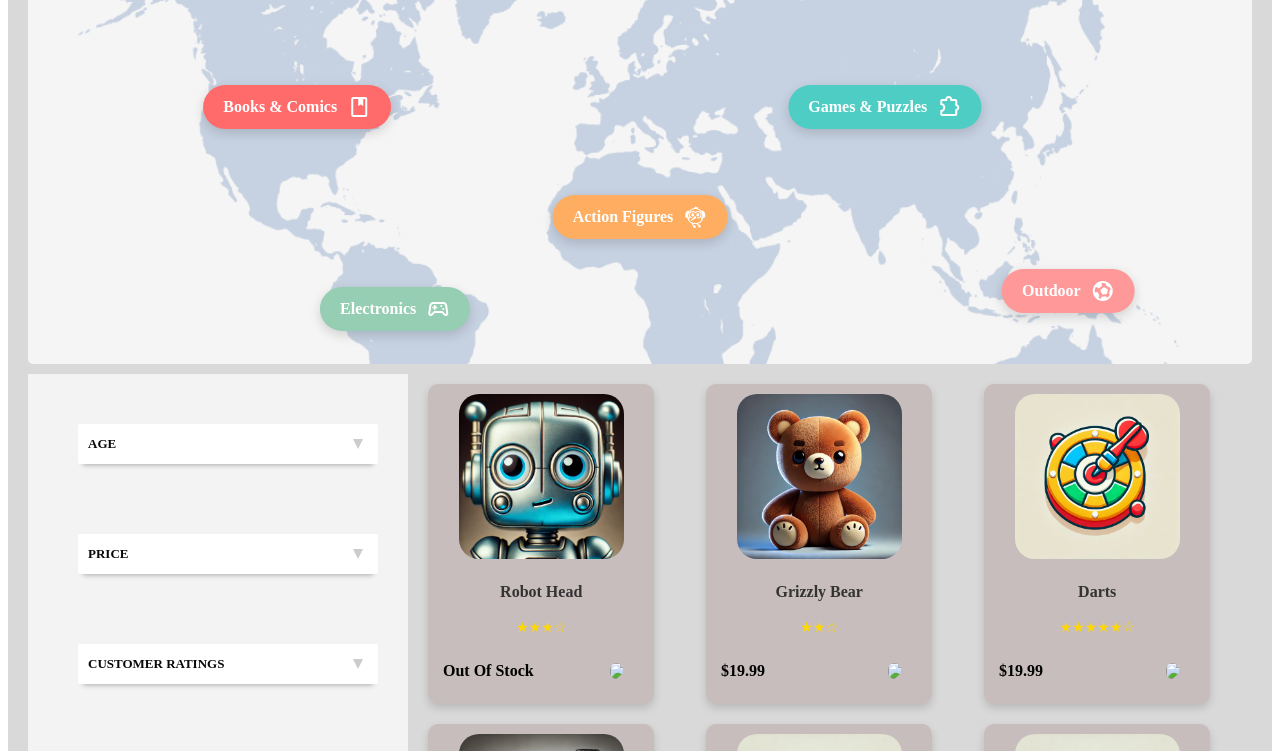
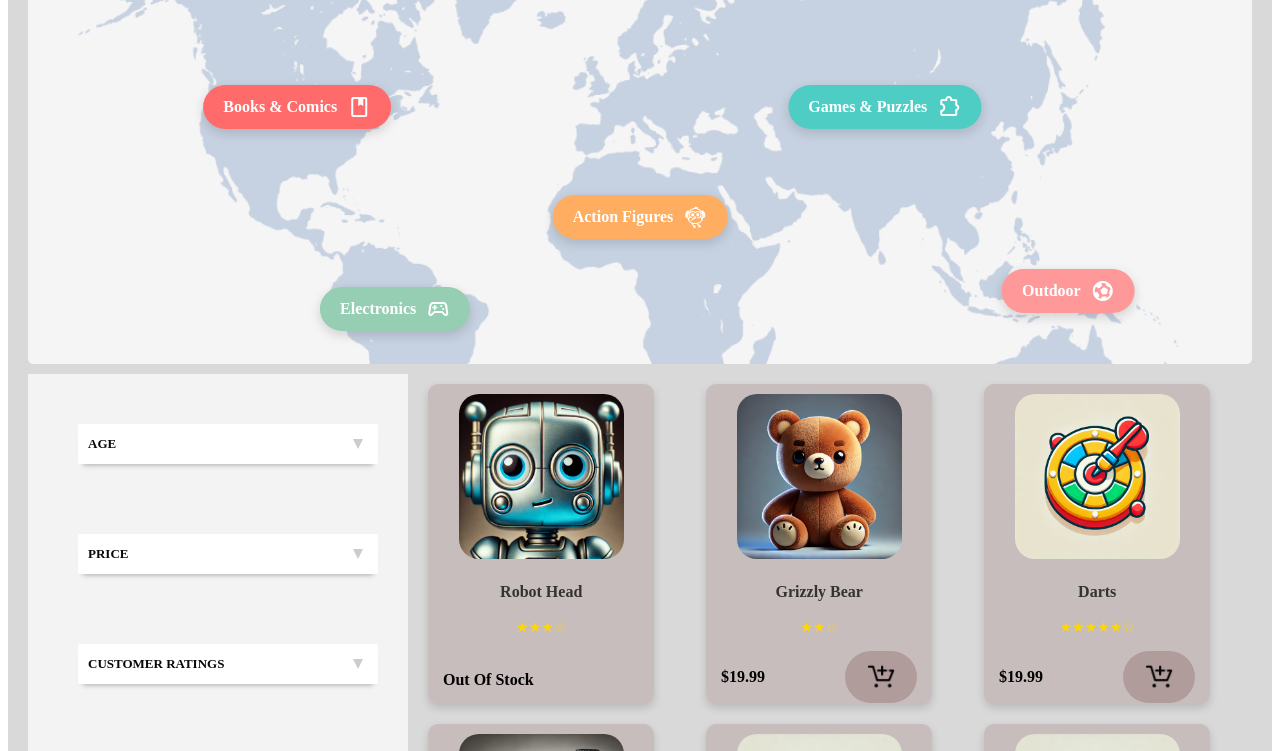
Before and after one commit to Divy63/Human-Computer-Interaction, a plain HTML site: page index.html in a window 1280 px wide. Shown: the part 131-882 px from the top of the page. Drawn offline with nearby package versions, Linux system fonts and the light colour scheme.

Commit message:
Added getters in toy class

```diff
--- a/scripts/Toy.js
+++ b/scripts/Toy.js
@@ -1,7 +1,10 @@
 class Toy{
 
+    static idCounter=0;
     // Constructor for a toy class
     constructor(name,price,rating,quantity,imageLink,otherLink,toyType){
+
+        this.id=this.idCounter++;
         this.name=name;
         this.price=price;
         this.rating=rating;
@@ -10,6 +13,38 @@ class Toy{
         this.otherLink=otherLink;
         this.toyType=toyType;
     }
+    getID(){
+        return this.id;
+    }
+
+    getName(){
+        return this.name;
+    }
+
+    getPrice(){
+        return this.price;
+    }
+
+    getRating(){
+        return this.rating;
+    }
+
+    getQuantity(){
+        return this.quantity;
+    }
+
+    getImageLink(){
+        return this.imageLink;
+    }
+
+    getOtherImageLink(){
+        return this.otherLink;
+    }
+
+    getToyType(){
+        return this.toyType;
+    }
+
 
 
 }
--- a/scripts/ToyCardScripts/toys_script.js
+++ b/scripts/ToyCardScripts/toys_script.js
@@ -56,6 +56,7 @@ function onLoadDisplayToys(){
     displayToys(TOY_DATABASE);
 }
 
+// Method that shows Electronics
 function showElectronics(){
     let htmlContainer=document.getElementById('box-toy-card');
     htmlContainer.innerHTML='';//Emptying the container
@@ -70,6 +71,7 @@ function showElectronics(){
 
 }
 
+// Method that shows books and comics
 function showBooksAndComics(){
     let htmlContainer=document.getElementById('box-toy-card');
     htmlContainer.innerHTML='';//Emptying the container
@@ -93,6 +95,7 @@ function showBooksAndComics(){
 
 }
 
+// Method that shows action figures
 function showActionFigures(){
     let htmlContainer=document.getElementById('box-toy-card');
     htmlContainer.innerHTML='';//Emptying the container
@@ -107,6 +110,7 @@ function showActionFigures(){
 
 }
 
+// Method that shows games and puzzles
 function showGamesAndPuzzles(){
     let htmlContainer=document.getElementById('box-toy-card');
     htmlContainer.innerHTML='';//Emptying the container
@@ -121,6 +125,7 @@ function showGamesAndPuzzles(){
 
 }
 
+// Method that shows Outdoors
 function showOutdoor(){
     let htmlContainer=document.getElementById('box-toy-card');
     htmlContainer.innerHTML='';//Emptying the container
@@ -134,3 +139,12 @@ function showOutdoor(){
     displayToys(toys);
 
 }
+
+function createCartListeners(){
+    for(let i=0;i<TOY_DATABASE.getLength();i++){
+        toy=TOY_DATABASE.get(i);
+        let button=document.getElementById(`add to cart - ${toy.id}`).addEventListener(function(){
+            addToCart(toy);
+        })
+    }
+}
--- a/scripts/Toys.js
+++ b/scripts/Toys.js
@@ -54,35 +54,32 @@ class Toys{
                 toyCard=`
                 <div class="toy-card">
                     <picture>
-                        <source srcset="${toy.imageLink}" type="image/webp" alt="${toy.name}">
-                        <img src="${toy.otherLink}" alt="${toy.name}">
+                        <source srcset="${toy.getImageLink()}" type="image/webp" alt="${toy.getName()}">
+                        <img src="${toy.getOtherImageLink()}" alt="${toy.getName()}">
                     </picture>
                     <div class="toy-card-container">
-                        <div class="card-title">${toy.name}</div>
+                        <div class="card-title">${toy.getName()}</div>
                         <div class="rating">${starDisplay}</div>
                         </div>
                     <div class="toy-card-footer">
                         <div class="card-price">Out Of Stock</div>
-                        <button class="add-to-cart">
-                            <img src="image/Buttons/add-to-cart.jpeg alt="Add to Cart"></i>
-                        </button>
                     </div>
                 </div>`;
             }else{
                  toyCard=`
                     <div class="toy-card">
                         <picture>
-                            <source srcset="${toy.imageLink}" type="image/webp" alt="${toy.name}">
-                            <img src="${toy.otherLink}" alt="${toy.name}">
+                            <source srcset="${toy.getImageLink()}" type="image/webp" alt="${toy.getName()}">
+                            <img src="${toy.getOtherImageLink()}" alt="${toy.getName()}">
                         </picture>
                         <div class="toy-card-container">
-                            <div class="card-title">${toy.name}</div>
+                            <div class="card-title">${toy.getName()}</div>
                             <div class="rating">${starDisplay}</div>
                             </div>
                         <div class="toy-card-footer">
-                            <div class="card-price">${toy.price}</div>
-                            <button class="add-to-cart">
-                                <img src="image/Buttons/add-to-cart.jpeg alt="Add to Cart"></i>
+                            <div class="card-price">${toy.getPrice()}</div>
+                            <button class="add-to-cart-btn" id="add to cart - ${toy.getID()}">
+                                <img src="images/buttons/add-to-cart-icon.png" alt="Add to Cart"></i>
                             </button>
                         </div>
                     </div>`;
--- a/styles/ToyCardStyle.css
+++ b/styles/ToyCardStyle.css
@@ -100,15 +100,25 @@ html {
     transition: background-color 0.3s;
 }
 
-.toy-card .add-to-cart:hover {
-    background-color: #e64e4e;
-    transform: scale(1.1);
-}
 
 .toy-card .add-to-cart-btn img {
     width: 30px;
     height: 30px;
-    display: block;
+    background-color: transparent;
+    border:none;
+    border-radius: 5px;
+    padding: 10px 15px;
+    display: flex;
+    align-items: center;
+    justify-content: center;
+    cursor:pointer;
+    transition: background-color 0.3s;
+    /* display: block; */
+}
+
+.toy-card .add-to-cart-btn:hover {
+    background-color: #e64e4e;
+    transform: scale(1.1);
 }
 
 
```
